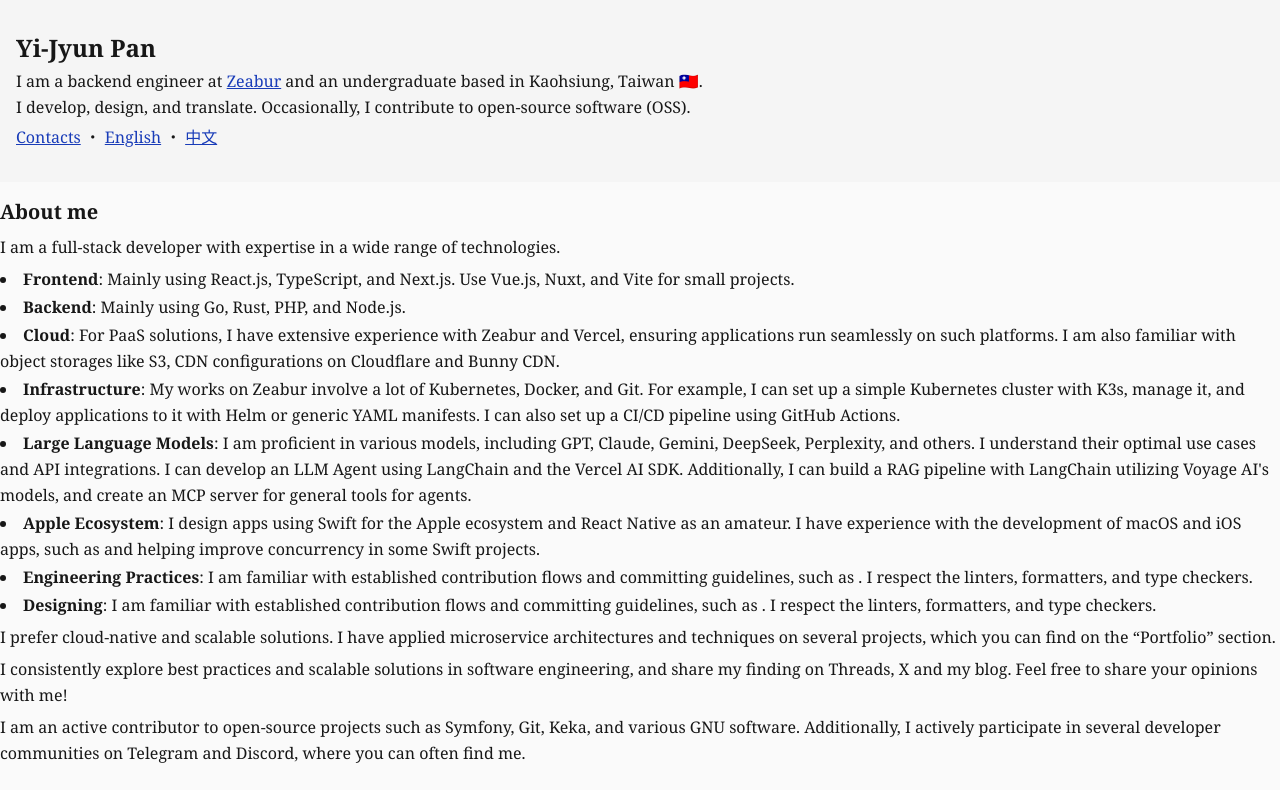
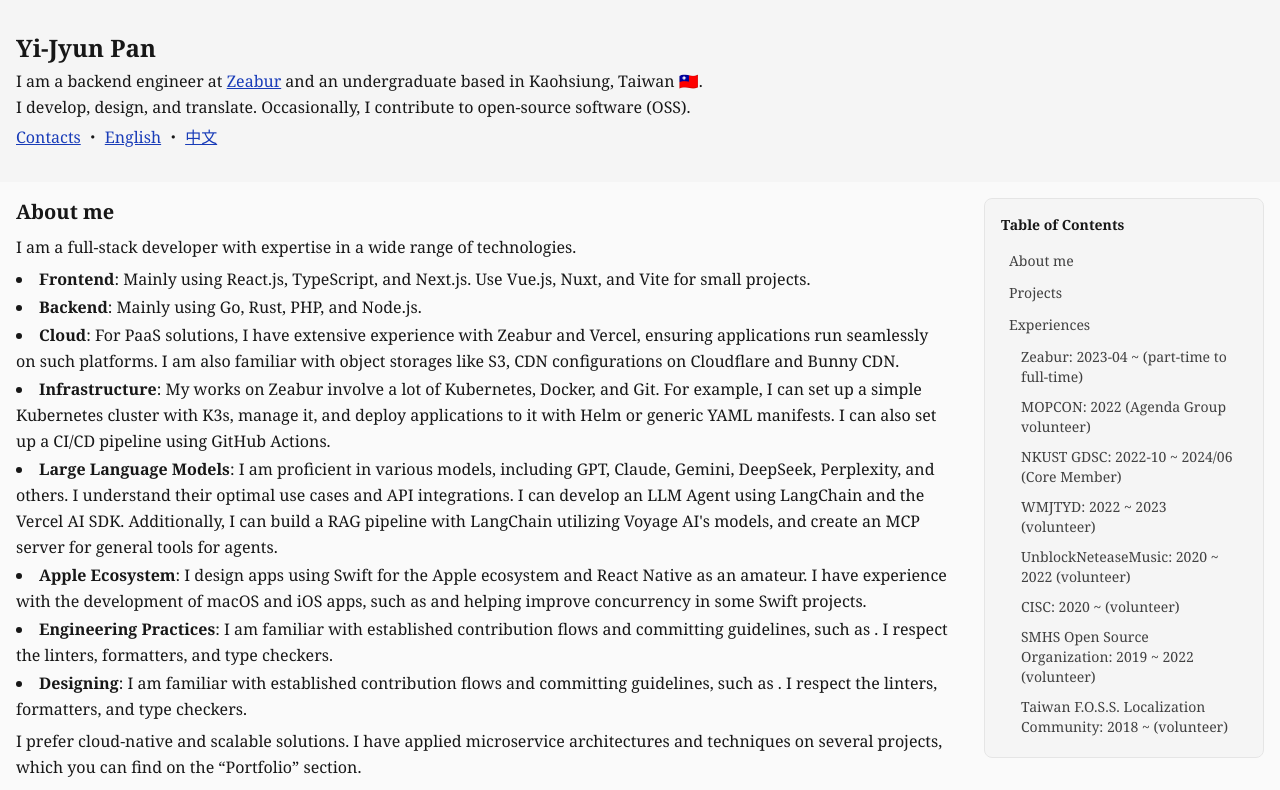
Before and after one commit to pan93412/homepage-2025-vue, a Nuxt app: page / in a window 1280 px wide. Shown: the top 790 px of the page. Built offline with nearby package versions, Linux system fonts and the light colour scheme.

Commit message:
feat: implement ToC with Cursor

```diff
--- /dev/null
+++ b/app/components/app-main-layout.vue
@@ -0,0 +1,10 @@
+<template>
+    <div class="container mx-auto grid grid-cols-1 lg:grid-cols-[1fr_280px] gap-8 px-4">
+        <main id="main-content" class="min-w-0">
+            <slot />
+        </main>
+        <aside class="hidden lg:block">
+            <AppToc target="#main-content" :title="$t('table-of-contents')" />
+        </aside>
+    </div>
+</template>
--- /dev/null
+++ b/app/components/app-toc.vue
@@ -0,0 +1,219 @@
+<script setup lang="ts">
+import { ref, onMounted, onUnmounted, watch, nextTick } from 'vue'
+
+interface TocItem {
+    id: string
+    text: string
+    level: 2 | 3
+    children?: TocItem[]
+}
+
+const props = withDefaults(defineProps<{
+    target?: string | HTMLElement
+    title?: string
+}>(), {
+    target: undefined,
+    title: 'Table of Contents'
+})
+
+const tocItems = ref<TocItem[]>([])
+const activeId = ref<string>('')
+
+let targetElement: HTMLElement | null = null
+let observer: IntersectionObserver | null = null
+let mutationObserver: MutationObserver | null = null
+
+const generateId = (text: string): string => {
+    return text
+        .toLowerCase()
+        .replace(/[^\w\s-]/g, '')
+        .replace(/\s+/g, '-')
+        .replace(/-+/g, '-')
+        .trim()
+}
+
+const extractHeadings = (): TocItem[] => {
+    if (!targetElement) return []
+
+    const headings = targetElement.querySelectorAll('h2, h3')
+    const items: TocItem[] = []
+    let currentH2: TocItem | null = null
+
+    headings.forEach((heading) => {
+        const text = heading.textContent?.trim() || ''
+        const id = heading.id || generateId(text)
+
+        // Set id if not already set
+        if (!heading.id) {
+            heading.id = id
+        }
+
+        if (heading.tagName === 'H2') {
+            currentH2 = {
+                id,
+                text,
+                level: 2,
+                children: []
+            }
+            items.push(currentH2)
+        } else if (heading.tagName === 'H3' && currentH2) {
+            currentH2.children?.push({
+                id,
+                text,
+                level: 3
+            })
+        } else if (heading.tagName === 'H3') {
+            // H3 without parent H2
+            items.push({
+                id,
+                text,
+                level: 3
+            })
+        }
+    })
+
+    return items
+}
+
+const updateToc = () => {
+    tocItems.value = extractHeadings()
+}
+
+const setupIntersectionObserver = () => {
+    if (!targetElement || typeof window === 'undefined') return
+
+    // Disconnect existing observer
+    observer?.disconnect()
+
+    const headings = targetElement.querySelectorAll('h2[id], h3[id]')
+
+    observer = new IntersectionObserver(
+        (entries) => {
+            entries.forEach((entry) => {
+                if (entry.isIntersecting) {
+                    activeId.value = entry.target.id
+                }
+            })
+        },
+        {
+            rootMargin: '-20% 0px -70% 0px',
+            threshold: 0
+        }
+    )
+
+    headings.forEach((heading) => {
+        observer?.observe(heading)
+    })
+}
+
+const initializeToc = () => {
+    if (typeof window === 'undefined') return
+
+    // Get target element
+    if (typeof props.target === 'string') {
+        targetElement = document.querySelector(props.target) as HTMLElement
+    } else if (props.target instanceof HTMLElement) {
+        targetElement = props.target
+    } else {
+        // Default to document body or main content
+        targetElement = document.querySelector('main') || document.body
+    }
+
+    if (!targetElement) return
+
+    // Initial extraction
+    updateToc()
+
+    // Disconnect existing mutation observer
+    mutationObserver?.disconnect()
+
+    // Watch for DOM changes
+    mutationObserver = new MutationObserver(() => {
+        updateToc()
+        // Re-setup intersection observer after DOM changes
+        setupIntersectionObserver()
+    })
+
+    mutationObserver.observe(targetElement, {
+        childList: true,
+        subtree: true
+    })
+
+    // Setup intersection observer for active section highlighting
+    setupIntersectionObserver()
+}
+
+const scrollToHeading = (id: string) => {
+    const element = targetElement?.querySelector(`#${id}`)
+    if (element) {
+        const yOffset = -20 // Offset for better visibility
+        const y = element.getBoundingClientRect().top + window.pageYOffset + yOffset
+        window.scrollTo({ top: y, behavior: 'smooth' })
+    }
+}
+
+onMounted(async () => {
+    await nextTick()
+    initializeToc()
+})
+
+// Watch for target changes (e.g., when ref becomes available)
+watch(() => props.target, async () => {
+    await nextTick()
+    initializeToc()
+})
+
+onUnmounted(() => {
+    observer?.disconnect()
+    mutationObserver?.disconnect()
+})
+</script>
+
+<template>
+    <nav v-if="tocItems.length > 0" class="sticky top-4 p-4 bg-neutral-100 dark:bg-neutral-800 rounded-lg border border-neutral-200 dark:border-neutral-700">
+        <h3 v-if="title" class="text-sm font-bold mb-3 text-neutral-900 dark:text-neutral-100">{{ title }}</h3>
+        <ul class="space-y-1 list-none">
+            <li
+                v-for="item in tocItems"
+                :key="item.id"
+                :class="[
+                    'text-sm',
+                    item.level === 2 ? 'toc-item-h2' : 'toc-item-h3',
+                    { 'toc-item-active': activeId === item.id }
+                ]"
+            >
+                <a
+                    :href="`#${item.id}`"
+                    class="block py-1 px-2 rounded text-neutral-700 dark:text-neutral-300
+                           hover:bg-neutral-200 dark:hover:bg-neutral-700
+                           transition-colors duration-150
+                           no-underline"
+                    @click.prevent="scrollToHeading(item.id)"
+                >
+                    {{ item.text }}
+                </a>
+                <ul v-if="item.children && item.children.length > 0" class="mt-1 space-y-0.5 list-none">
+                    <li
+                        v-for="child in item.children"
+                        :key="child.id"
+                        :class="[
+                            'text-sm font-normal ml-3',
+                            { 'toc-item-active': activeId === child.id }
+                        ]"
+                    >
+                        <a
+                            :href="`#${child.id}`"
+                            class="block py-1 px-2 rounded text-neutral-700 dark:text-neutral-300
+                                   hover:bg-neutral-200 dark:hover:bg-neutral-700
+                                   transition-colors duration-150
+                                   no-underline"
+                            @click.prevent="scrollToHeading(child.id)"
+                        >
+                            {{ child.text }}
+                        </a>
+                    </li>
+                </ul>
+            </li>
+        </ul>
+    </nav>
+</template>
--- a/app/pages/index.vue
+++ b/app/pages/index.vue
@@ -2,10 +2,10 @@
     <div>
         <PortfolioHeader />
 
-        <main class="container mx-auto">
+        <AppMainLayout>
             <PortfolioAbout />
             <PortfolioProjects />
             <PortfolioExperiences />
-        </main>
+        </AppMainLayout>
     </div>
 </template>
--- a/i18n/locales/en.yaml
+++ b/i18n/locales/en.yaml
@@ -1,3 +1,4 @@
+table-of-contents: Table of Contents
 header:
     title: Yi-Jyun Pan
     description1: I am a backend engineer at {company} and an undergraduate based in Kaohsiung, Taiwan 🇹🇼.
```
